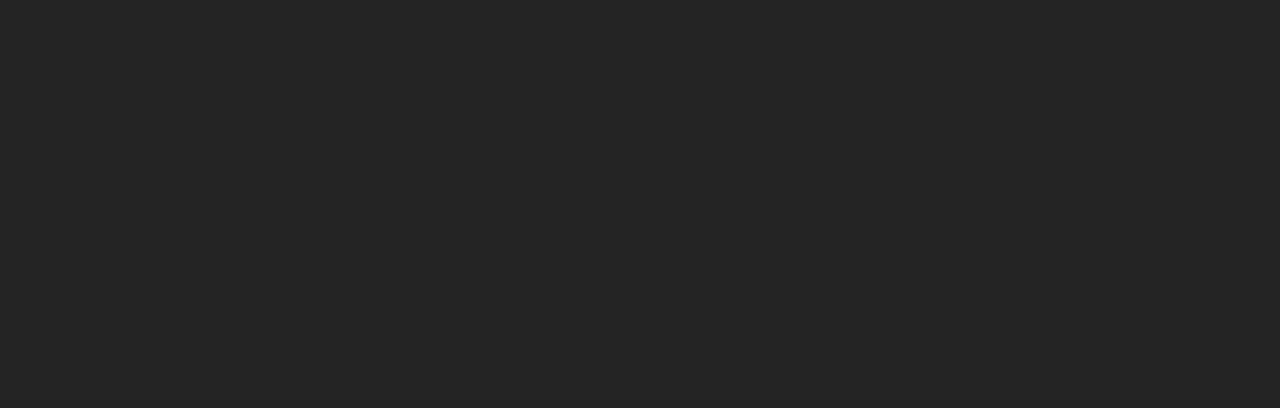
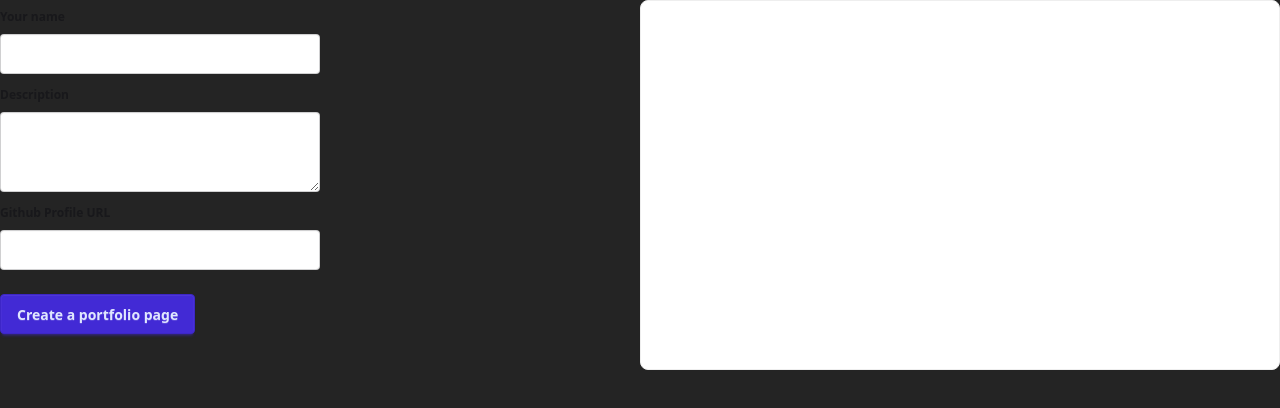
Before and after one commit to lite1pal/portfolio-builder, a React (Vite) app: page / in a window 1280 px wide. Shown: the top 408 px of the page. Built offline with nearby package versions, Linux system fonts and the light colour scheme.

Commit message:
feat: implement ProfileForm component with input fields and layout

```diff
--- a/src/components/ProfileForm.tsx
+++ b/src/components/ProfileForm.tsx
@@ -1,3 +1,28 @@
 export default function ProfileForm() {
-  return <form></form>;
+  return (
+    <div className="grid sm:grid-cols-2 w-full">
+      <form>
+        <fieldset className="fieldset">
+          <legend className="fieldset-legend">Your name</legend>
+          <input type="text" className="input" placeholder="" />
+        </fieldset>
+        <fieldset className="fieldset">
+          <legend className="fieldset-legend">Description</legend>
+          <textarea className="textarea" placeholder=""></textarea>
+        </fieldset>
+        <fieldset className="fieldset">
+          <legend className="fieldset-legend">Github Profile URL</legend>
+          <input type="text" className="input" placeholder="" />
+        </fieldset>
+
+        <button className="mt-5 btn btn-primary">
+          Create a portfolio page
+        </button>
+      </form>
+
+      <div className="mockup-window bg-base-100 border border-base-300">
+        <div className="grid place-content-center h-80">Hello!</div>
+      </div>
+    </div>
+  );
 }
```
